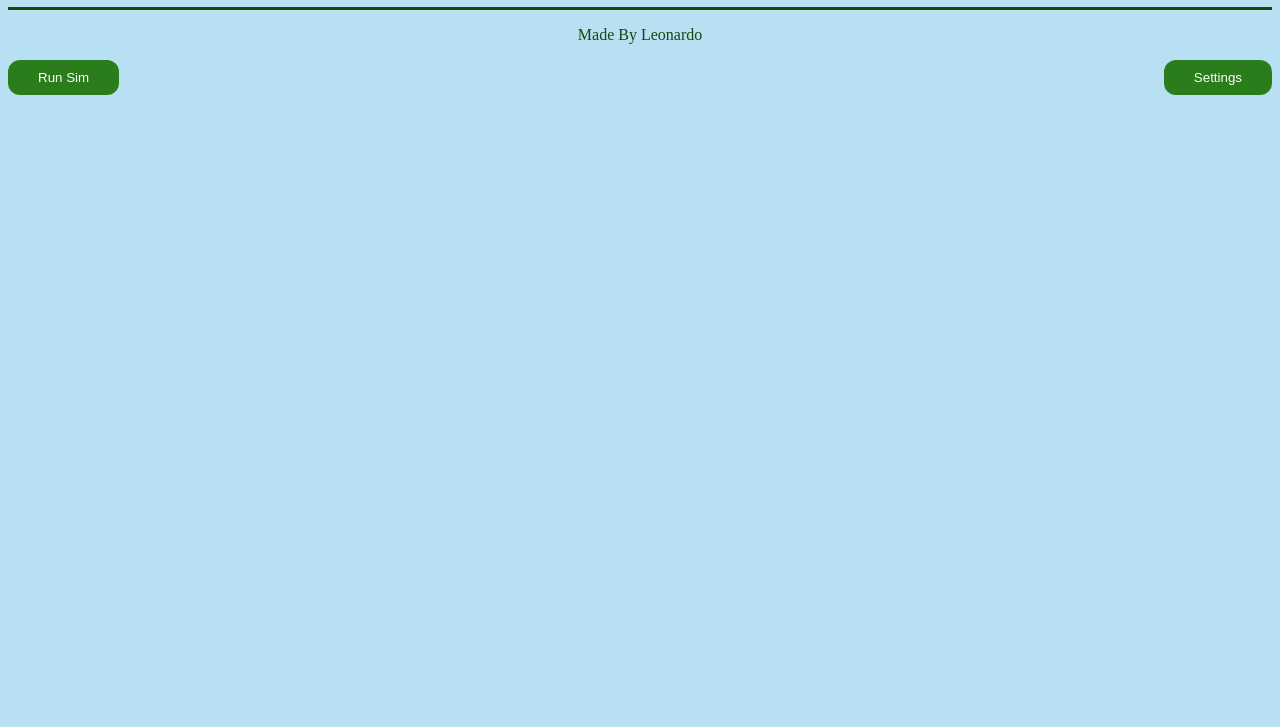
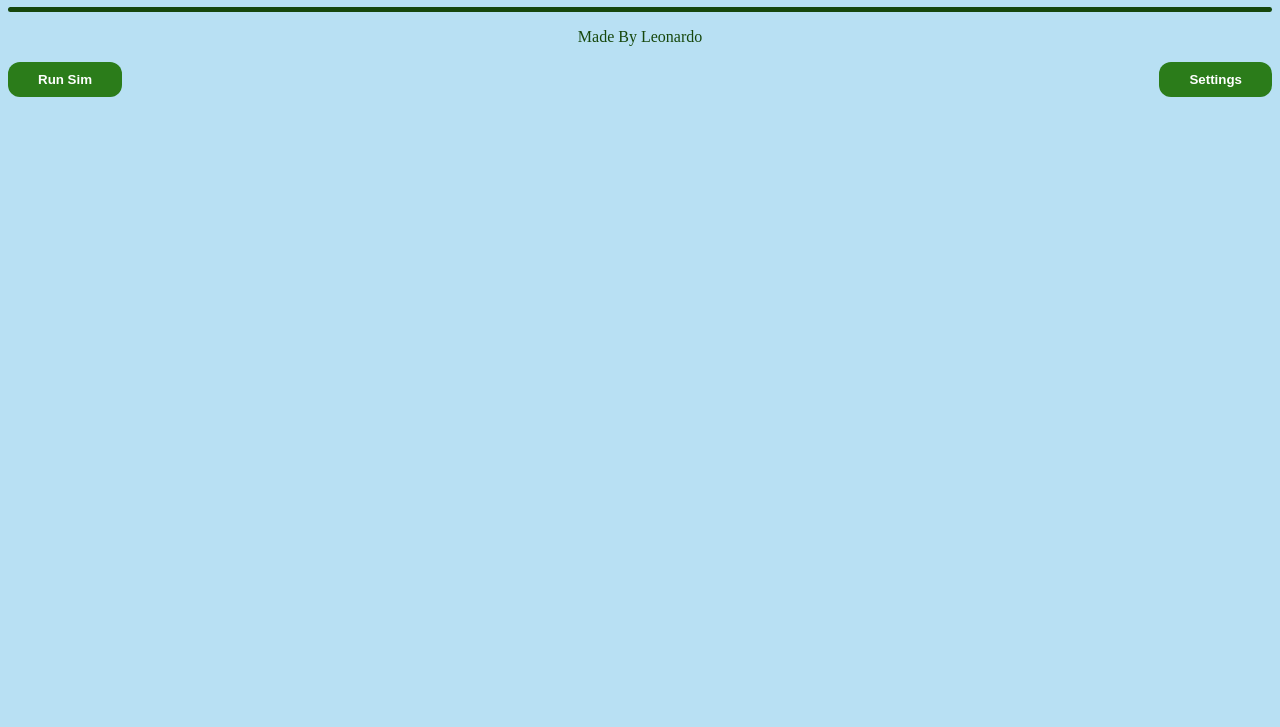
Before and after one commit to Leojb2oo8/Sim, a website: page Website/index.htm in a window 1280 px wide. Shown: the part 73-800 px from the top of the page. Drawn offline with Linux system fonts and the light colour scheme.

Commit message:
button final design

```diff
--- a/Website/index.htm
+++ b/Website/index.htm
@@ -7,10 +7,28 @@
 
             body {background-color: rgb(184, 224, 243);}
             .heading {text-align: center;}
-            h1 {color: rgb(22, 71, 12); }
-            hr {height: 3px; background-color: rgb(22, 71, 12); border: none;}
+            h1 {color: rgb(22, 71, 12);}
+            hr {height: 5px;
+                 background-color: rgb(22, 71, 12);
+                 border: none;
+                 border-radius: 12px;
+            }
             p {color: rgb(22, 71, 12); font-size:medium}
-            button {background-color: rgb(43, 124, 26); border: none; color: white; padding: 10px 30px; border-radius: 12px;}
+
+            button {background-color: rgb(43, 124, 26);
+                 border: none;
+                 color: white;
+                 padding: 10px 30px;
+                 border-radius: 12px;
+                 cursor: pointer;
+                 transition-duration: 0.4s;
+                 font-weight: bold;
+            }
+
+            .buttonHover:hover {
+                box-shadow: 0 12px 16px 0 rgba(0,0,0,0.24),0 17px 50px 0 rgba(0,0,0,0.19); border-radius: 12px;
+                background-color: darkgreen;
+                }
             .container {
                     width: 100%;
                     height: 75px;
@@ -38,8 +56,8 @@
         <div class="heading"><p>Made By Leonardo</p></div>
 
        	<div class="container">
-        	<div class="buttonRunSim"><button type="button">Run Sim</button></div>
-            <div class="buttonSettings"><button type="button">Settings</button></div>
+        	<div class="buttonRunSim"><button class="buttonHover" type="button">Run Sim</button></div>
+            <div class="buttonSettings"><button class="buttonHover" type="button">Settings</button></div>
         </div>
 
     </body>
```
Lines whose indentation alone changed are shown as unchanged.
